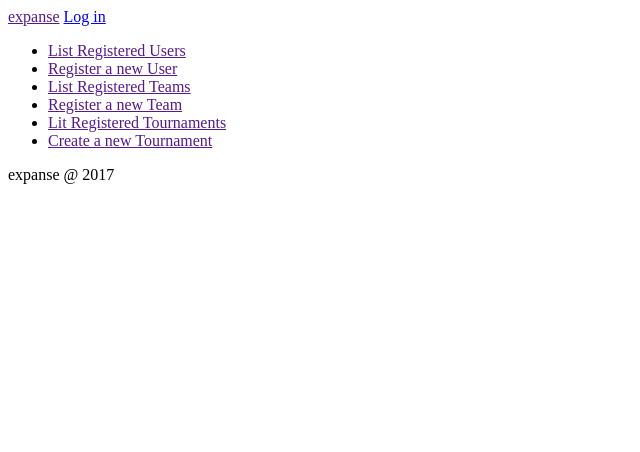
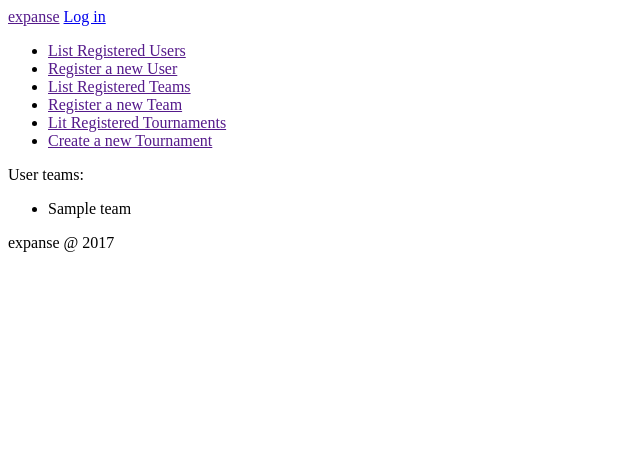
Before and after one commit to eltonvs/expanse, a Python web app: template expanse/templates/index.jinja2 in a window 1280 px wide. Shown: the top 452 px of the page, without its empty margins (0-640 px from the left). Run offline with Jinja, Linux system fonts and the light colour scheme; the template is opened without the code that fills it: most values are stand-ins (such as "Sample title", 1, 10 or a date in 2020); some libraries are stand-ins or nearby versions.

Commit message:
show all user's teams

```diff
--- a/expanse/controllers/team.py
+++ b/expanse/controllers/team.py
@@ -26,6 +26,9 @@ class TeamController(object):
     def getTeams(self):
         return self.team_dao.list()
 
+    def getUserTeams(self, user):
+        return self.team_dao.get({"team_manager_id": user})
+
     def append_lines(self, value):
         self.team_dao.lines.append(value)
 
--- a/expanse/dao/team.py
+++ b/expanse/dao/team.py
@@ -29,9 +29,9 @@ class TeamDAO(GenericDAO):
         print("Not implemented yet")
         pass
 
-    def get(self, user):
-        print("Not implemented yet")
-        pass
+    def get(self, search):
+        teams = list(self.db.teams.find(search))
+        return teams
 
     def list(self):
         teams = list(self.db.teams.find())
--- a/expanse/templates/index.jinja2
+++ b/expanse/templates/index.jinja2
@@ -12,4 +12,10 @@
   </ul>
 </div>
 
+{% if user_teams %} User teams: <br>{% endif %}
+<ul>
+{% for team in user_teams %}
+    <li> {{ team.name }} </li>
+{% endfor %}
+</ul>
 {% endblock content %}
```
Also changed, not shown: expanse/views/views.py (+8 -0 lines).
